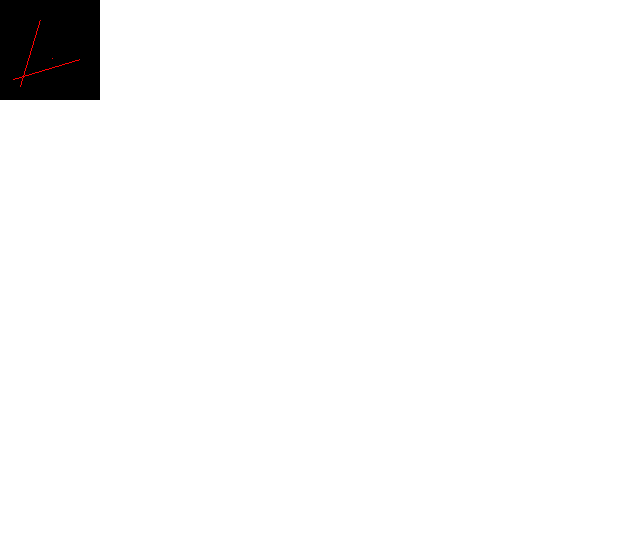
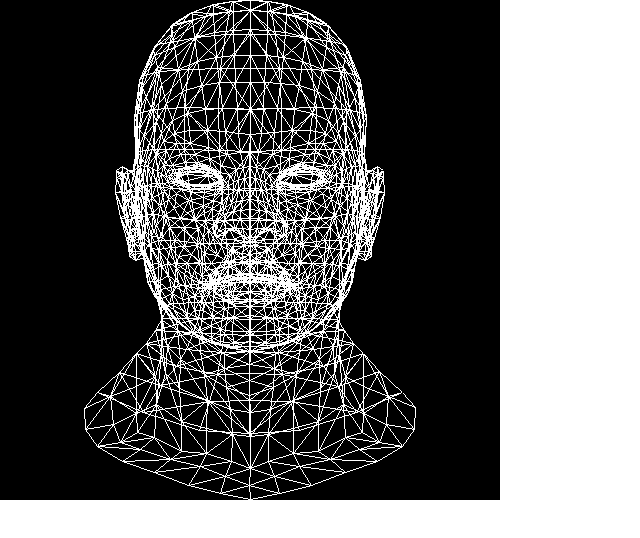
Before and after one commit to h0x91b/js-software-render, a plain HTML site: page index.html in a window 1280 px wide. Shown: the whole page, without its empty margins (0-640 px from the left). Drawn offline with nearby package versions, Linux system fonts and the light colour scheme.

Commit message:
[+] wireframe render

```diff
--- a/index.html
+++ b/index.html
@@ -7,10 +7,12 @@
 			padding: 0;
 		}
 	</style>
+	<script src="https://unpkg.com/axios/dist/axios.min.js"></script>
 </head>
 <body>
 	<div id="wrap"></div>
 	<script src="tga-emulator.js"></script>
+	<script src="wavefront.js"></script>
 	<script src="main.js"></script>
 </body>
 </html>
--- a/main.js
+++ b/main.js
@@ -2,16 +2,31 @@
 
 let white = new TGAColor(255, 255, 255, 255)
 let red = new TGAColor(255, 0, 0, 255)
+let model
 
 main()
 
-function main() {
-	let image = new TGAImage(100, 100, TGAImage.RGB)
-	image.set(52, 41, red)
+async function main(african_head) {
+	let width = 500, height = 500
+	let image = new TGAImage(width, height, TGAImage.RGB)
 
-	line(13, 20, 80, 40, image, white);
-	line(20, 13, 40, 80, image, red);
-	line(80, 40, 13, 20, image, red);
+	let obj = await axios.get('obj/african_head.obj');
+	model = new Model(obj.data)
+
+	for(let i=0; i<model.nfaces(); i++) {
+		let face = model.face(i)
+		for(let j=0;j<3;j++) {
+			let v0 = model.vert(face[j])
+			let v1 = model.vert(face[(j+1)%3])
+
+			let x0 = ((v0.x+1)*width/2)|0
+			let y0 = ((v0.y+1)*height/2)|0
+			let x1 = ((v1.x+1)*width/2)|0
+			let y1 = ((v1.y+1)*height/2)|0
+
+			line(x0, y0, x1, y1, image, white)
+		}
+	}
 
 	image.flip_vertically()
 
```
